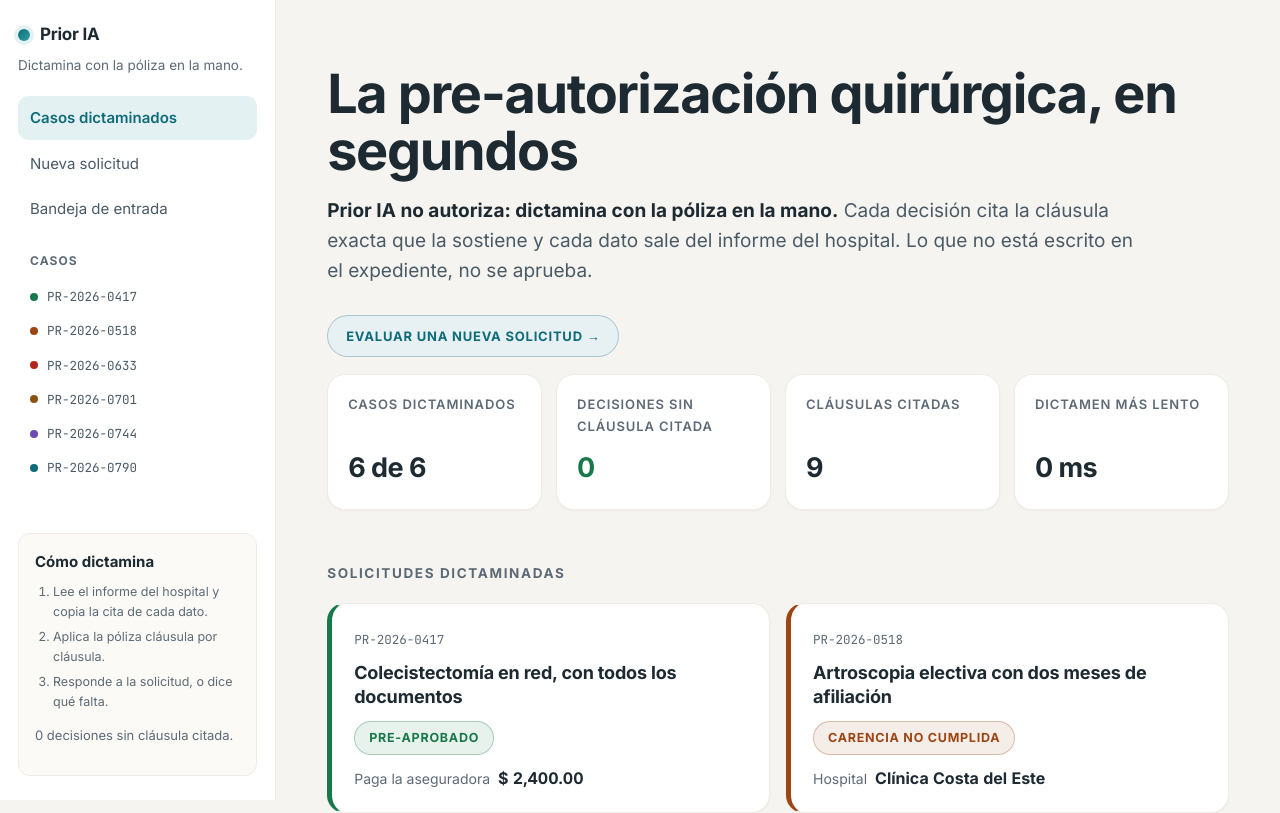
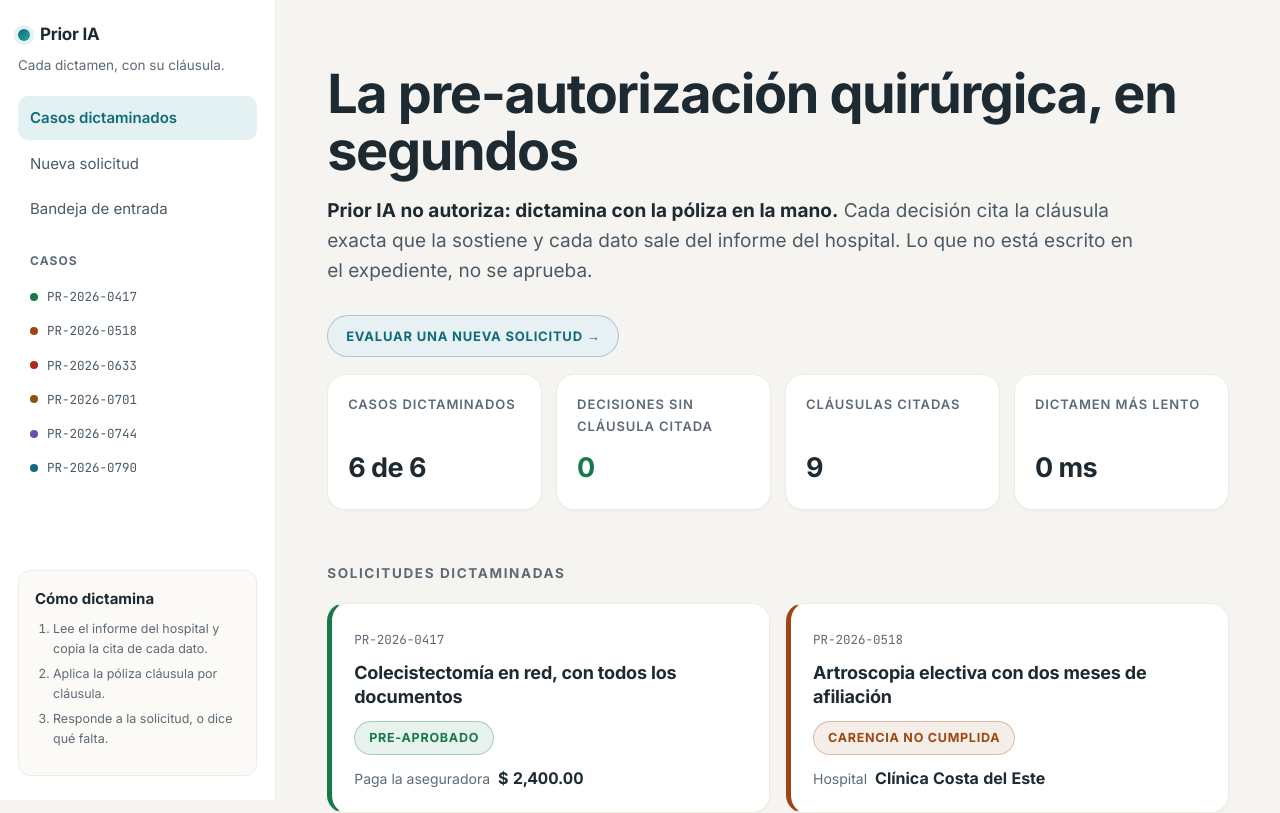
Before and after one commit to pixeltabletop/hackiaton-reto-1, a Next.js app: page / in a window 1280 px wide. Shown: the top 813 px of the page. Built offline with nearby package versions, Linux system fonts and the light colour scheme.

Commit message:
el lema no repite la frase del titular y la tarjeta lateral deja de duplicar el KPI

```diff
--- a/app/layout.tsx
+++ b/app/layout.tsx
@@ -40,7 +40,6 @@ export default function RootLayout({ children }: { children: ReactNode }) {
     caso,
     decision: dictaminar(caso, planDe(caso.planId)),
   }));
-  const sinClausula = casos.filter((c) => c.decision.motivos.length === 0).length;
 
   return (
     <html lang="es" className={`${texto.variable} ${codigo.variable}`}>
@@ -77,7 +76,6 @@ export default function RootLayout({ children }: { children: ReactNode }) {
                 <li>Aplica la póliza cláusula por cláusula.</li>
                 <li>Responde a la solicitud, o dice qué falta.</li>
               </ol>
-              <p>{sinClausula} decisiones sin cláusula citada.</p>
             </div>
           </aside>
 
--- a/app/marca.ts
+++ b/app/marca.ts
@@ -7,7 +7,7 @@
 export const MARCA = {
   nombre: 'Prior IA',
   corto: 'Prior IA',
-  lema: 'Dictamina con la póliza en la mano.',
+  lema: 'Cada dictamen, con su cláusula.',
 };
 
 /** El equipo y el evento van juntos y solo al pie. */
```
